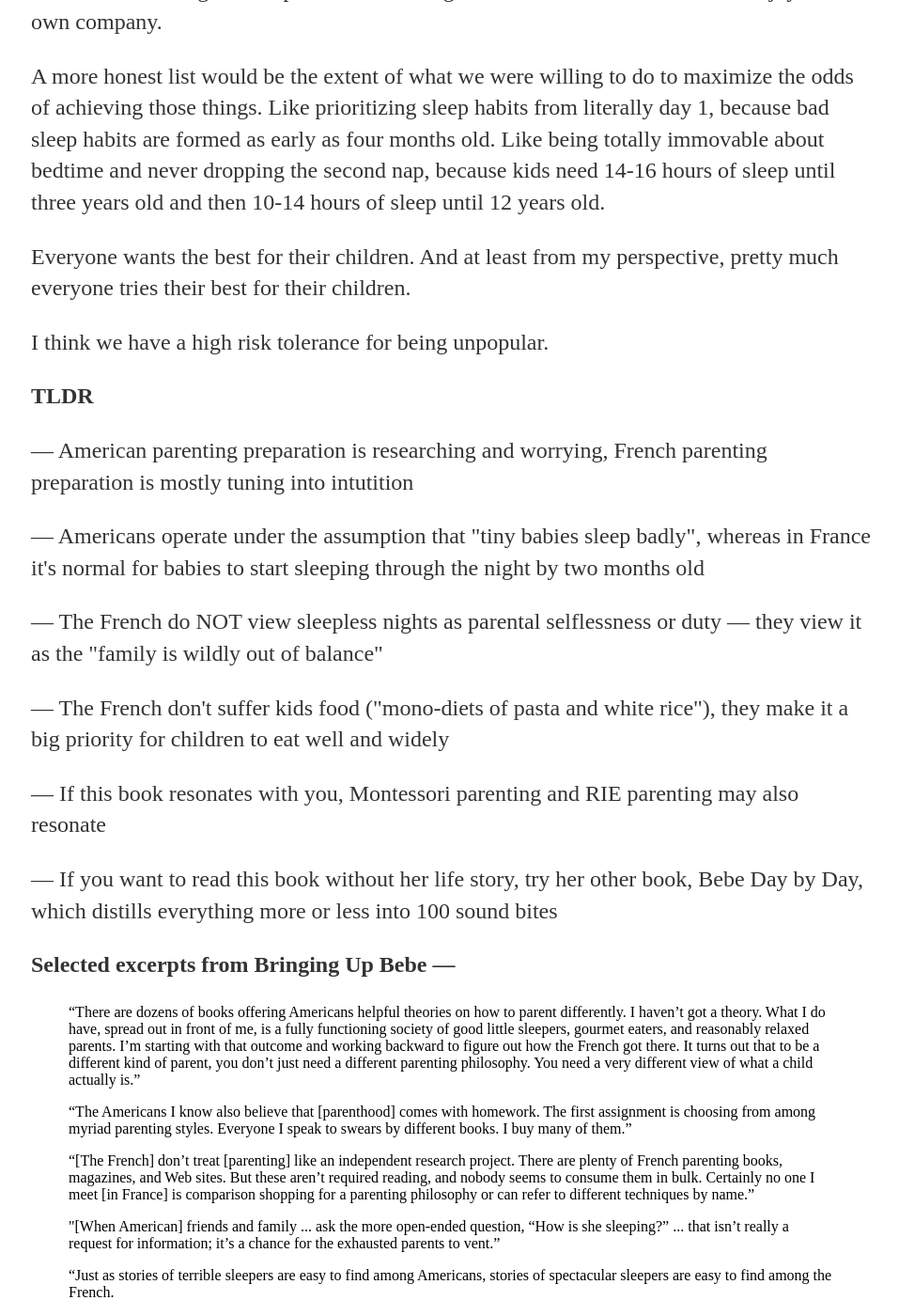
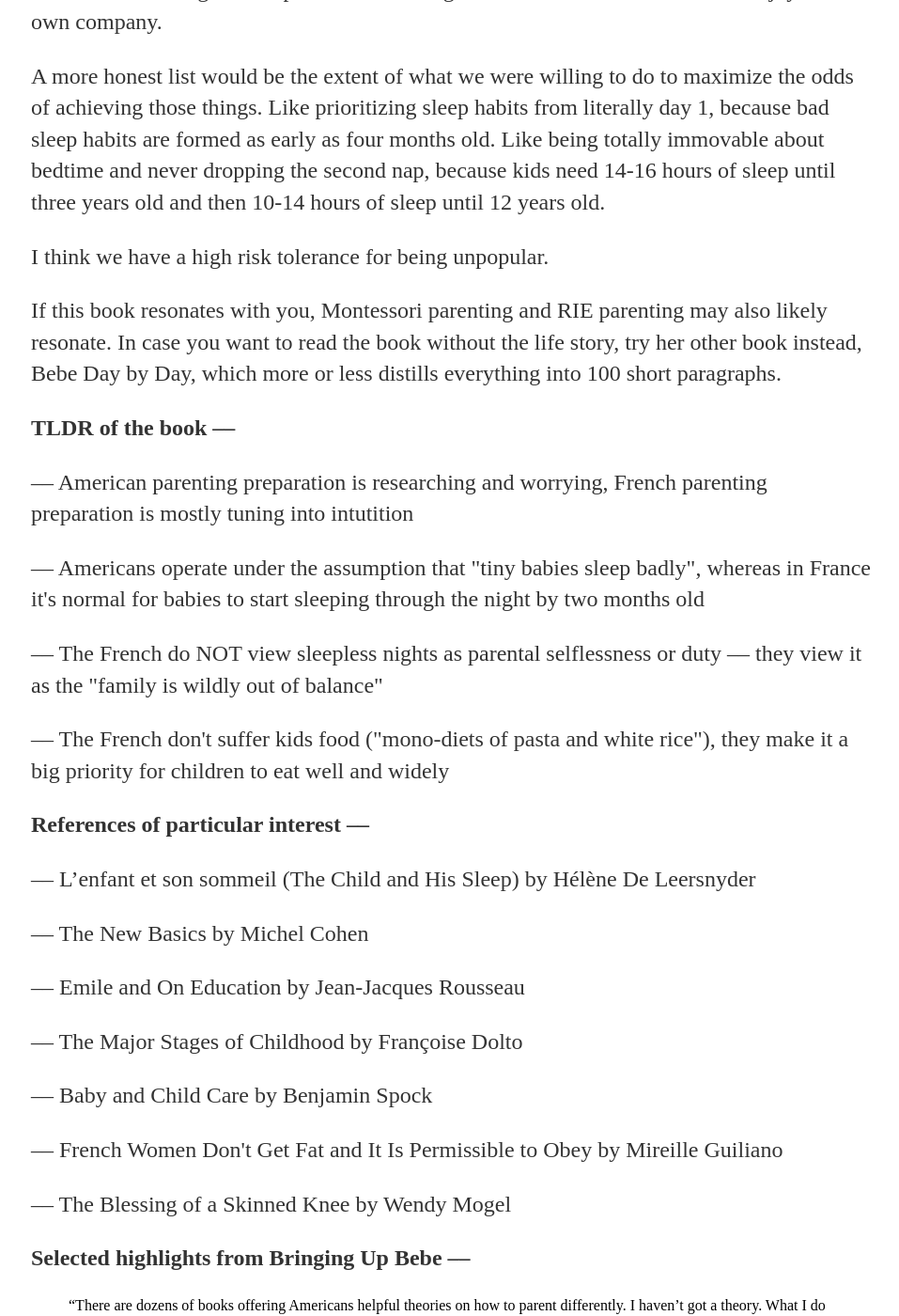
Before and after one commit to hacktheparent/hacktheparent.github.io, a Jekyll site: the page built from posts/bringingupbebe.html, in a window 1280 px wide and 1400 px high, scrolled down 558 px. Shown: the whole window at 94% size, without its empty margins (159-1116 px from the left). Built offline with Jekyll 4.4.1, drawn with Linux system fonts in a browser that asks for light colours; some of the changed text lies outside the part shown.

Commit message:
update bringingupbebe.html

```diff
--- a/posts/bringingupbebe.html
+++ b/posts/bringingupbebe.html
@@ -13,12 +13,11 @@
 		<p>We learned so much about what we wanted to do from this book. Listed out it all sounds so trite: we wanted a good sleeper. We wanted a good eater. We wanted a kid who enjoyed his own company.</p>
 
 		<p>A more honest list would be the extent of what we were willing to do to maximize the odds of achieving those things. Like prioritizing sleep habits from literally day 1, because bad sleep habits are formed as early as four months old. Like being totally immovable about bedtime and never dropping the second nap, because kids need 14-16 hours of sleep until three years old and then 10-14 hours of sleep until 12 years old.</p>
-
-		<p>Everyone wants the best for their children. And at least from my perspective, pretty much everyone tries their best for their children.</p>
-
 		<p>I think we have a high risk tolerance for being unpopular.</p>
 
-		<p><b>TLDR</b></p>
+		<p>If this book resonates with you, Montessori parenting and RIE parenting may also likely resonate. In case you want to read the book without the life story, try her other book instead, Bebe Day by Day, which more or less distills everything into 100 short paragraphs.</p>
+
+		<p><b>TLDR of the book ––</b></p>
 
 		<p> –– American parenting preparation is researching and worrying, French parenting preparation is mostly tuning into intutition</p>
 
@@ -28,12 +27,17 @@
 
 		<p>–– The French don't suffer kids food ("mono-diets of pasta and white rice"), they make it a big priority for children to eat well and widely</p>
 
-		<p>–– If this book resonates with you, Montessori parenting and RIE parenting may also resonate</p>
 
-		<p> –– If you want to read this book without her life story, try her other book, Bebe Day by Day, which distills everything more or less into 100 sound bites</p>
+		<p><b>References of particular interest ––</b></p>
+		<p>–– L’enfant et son sommeil (The Child and His Sleep) by Hélène De Leersnyder</p>
+		<p>–– The New Basics by Michel Cohen</p>
+		<p>–– Emile and On Education by Jean-Jacques Rousseau</p>
+		<p>–– The Major Stages of Childhood by Françoise Dolto</p>
+		<p>–– Baby and Child Care by Benjamin Spock</p>
+		<p>–– French Women Don't Get Fat and It Is Permissible to Obey by Mireille Guiliano</p>
+		<p>–– The Blessing of a Skinned Knee by Wendy Mogel</p>
 
-
-<p><b>Selected excerpts from Bringing Up Bebe ––</b></p>
+		<p><b>Selected highlights from Bringing Up Bebe ––</b></p>
 
 		<blockquote>“There are dozens of books offering Americans helpful theories on how to parent differently. I haven’t got a theory. What I do have, spread out in front of me, is a fully functioning society of good little sleepers, gourmet eaters, and reasonably relaxed parents. I’m starting with that outcome and working backward to figure out how the French got there. It turns out that to be a different kind of parent, you don’t just need a different parenting philosophy. You need a very different view of what a child actually is.”</blockquote>
 
```
Also changed, not shown: other parts of posts/bringingupbebe.html (+0 -13 lines).
